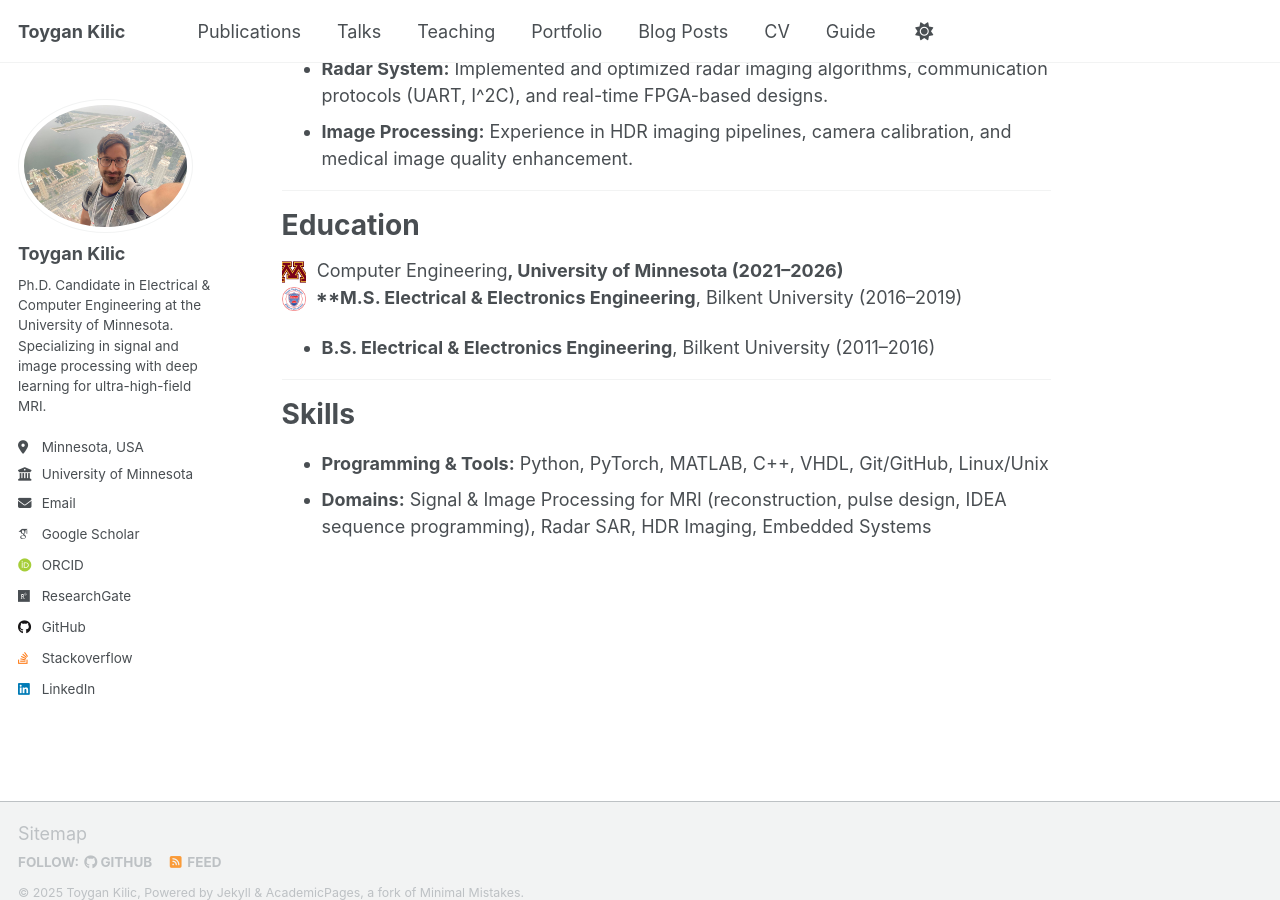
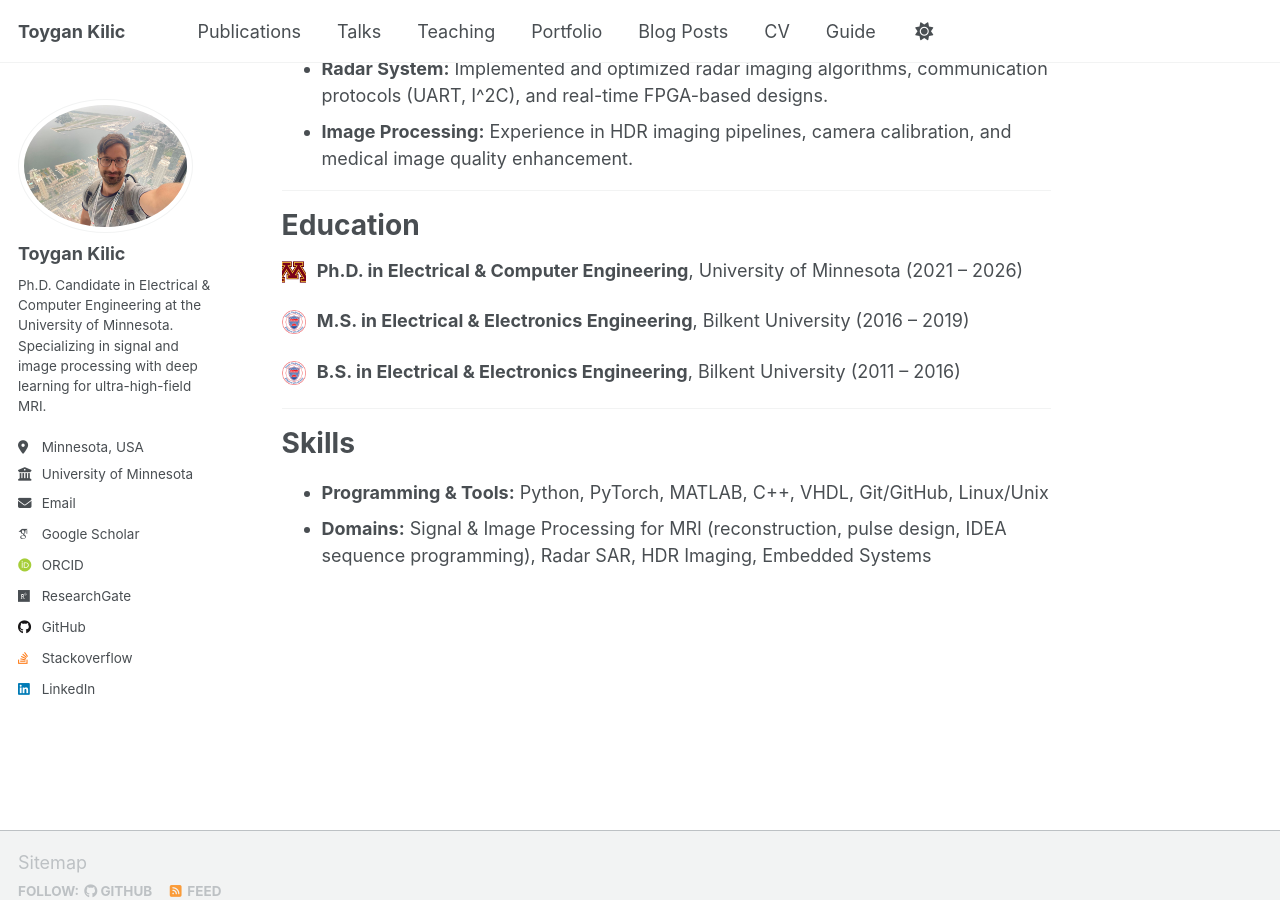
Before and after one commit to Toygan/toygan.github.io, a Jekyll site: the page built from _pages/about.md, in a window 1280 px wide and 900 px high, scrolled down 650 px. Built offline with Jekyll 4.4.1, drawn with Linux system fonts in a browser that asks for light colours; some web fonts are replaced; a script that is not in the unit is left out.

Commit message:
fix: Correct formatting and wording in education section

```diff
--- a/_pages/about.md
+++ b/_pages/about.md
@@ -27,11 +27,15 @@ Research Highlights
 
 Education
 ======
+
 <img src="/images/UMN.jpeg" alt="University of Minnesota" width="24" style="vertical-align:middle; margin-right:6px;"/>
-Computer Engineering**, University of Minnesota (2021–2026)
+**Ph.D. in Electrical & Computer Engineering**, University of Minnesota (2021 – 2026)
+
 <img src="/images/bilkent_university.png" alt="Bilkent University" width="24" style="vertical-align:middle; margin-right:6px;"/>
-**M.S. Electrical & Electronics Engineering**, Bilkent University (2016–2019)
-- **B.S. Electrical & Electronics Engineering**, Bilkent University (2011–2016)
+**M.S. in Electrical & Electronics Engineering**, Bilkent University (2016 – 2019)
+
+<img src="/images/bilkent_university.png" alt="Bilkent University" width="24" style="vertical-align:middle; margin-right:6px;"/>
+**B.S. in Electrical & Electronics Engineering**, Bilkent University (2011 – 2016)
 
 ---
 
```
